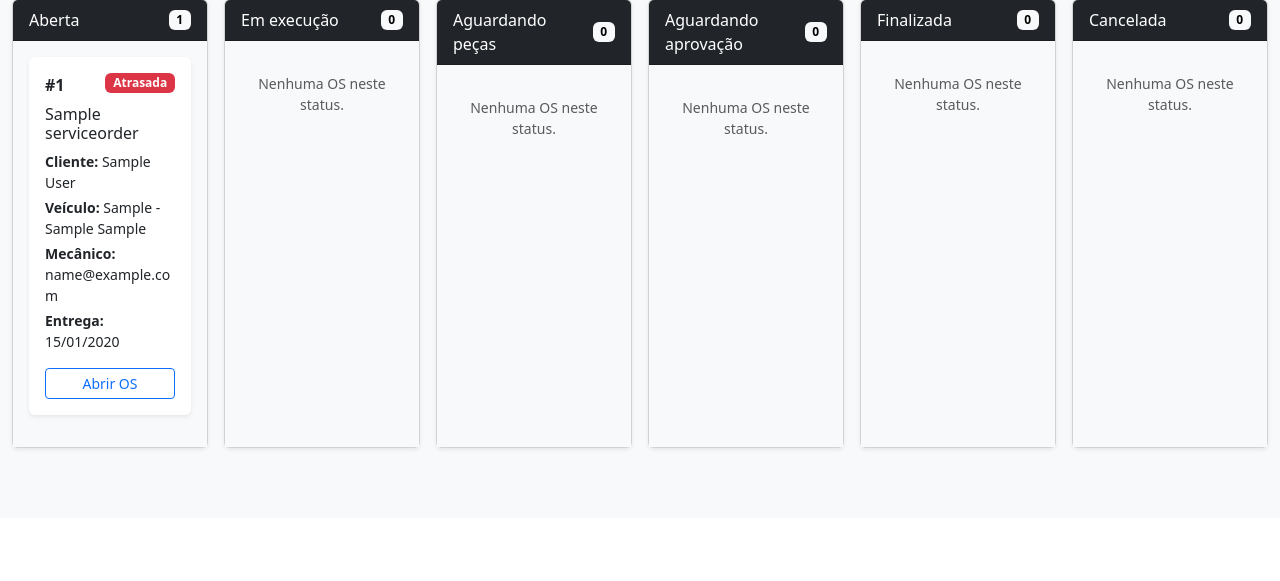
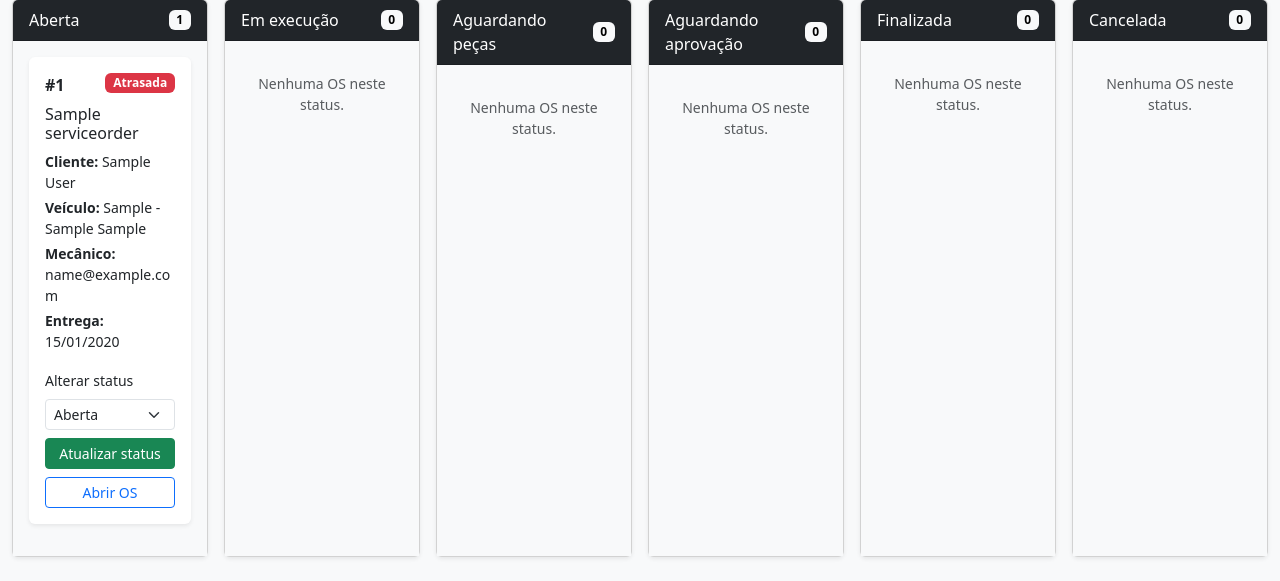
Before and after one commit to CesarBerbel/motormind_old, a Django app: page /servicos/quadro/ in a window 1280 px wide. Shown: the part 282-863 px from the top of the page. Before the commit the page ends 733 px from the top, so only its background shows below. Run offline with Django 5.2, Linux system fonts and the light colour scheme; a user stored in the database is signed in; tables that the repository leaves empty hold one stand-in row (values such as "Sample post").

Commit message:
feat(service_orders): add quick status update from operational board

```diff
--- a/service_orders/urls.py
+++ b/service_orders/urls.py
@@ -37,6 +37,11 @@ urlpatterns = [
         name="service_order_technical_update",
     ),
     path(
+        "ordens/<int:pk>/status-rapido/",
+        views.service_order_quick_status_update_view,
+        name="service_order_quick_status_update",
+    ),
+    path(
         "ordens/<int:pk>/cancelar/",
         views.service_order_cancel_view,
         name="service_order_cancel",
--- a/service_orders/views.py
+++ b/service_orders/views.py
@@ -68,11 +68,6 @@ def get_mechanic_queryset():
 def get_overdue_service_order_filter():
     """
     Return filter for overdue service orders.
-
-    A service order is overdue when:
-    - expected delivery date is before today
-    - status is not finished
-    - status is not canceled
     """
     today = timezone.localdate()
 
@@ -190,8 +185,76 @@ def service_order_board_view(request):
             "mechanics": get_mechanic_queryset(),
             "overdue": overdue,
             "today": timezone.localdate(),
+            "status_choices": ServiceOrder.Status.choices,
         },
     )
+
+
+@login_required
+@groups_required(["Administrador", "Atendente", "Mecânico"])
+def service_order_quick_status_update_view(request, pk):
+    """
+    Quickly update service order status from operational board.
+    """
+    service_order = get_object_or_404(
+        ServiceOrder,
+        pk=pk,
+    )
+
+    canceled_redirect = redirect_if_canceled(request, service_order)
+
+    if canceled_redirect:
+        return canceled_redirect
+
+    if request.method != "POST":
+        messages.error(
+            request,
+            "Método inválido para alterar status.",
+        )
+
+        return redirect("service_orders:service_order_board")
+
+    new_status = request.POST.get("status")
+    valid_statuses = [
+        status_value for status_value, _label in ServiceOrder.Status.choices
+    ]
+
+    if new_status not in valid_statuses:
+        messages.error(
+            request,
+            "Status informado é inválido.",
+        )
+
+        return redirect("service_orders:service_order_board")
+
+    old_instance = ServiceOrder.objects.get(pk=service_order.pk)
+
+    service_order.status = new_status
+
+    if service_order.status == ServiceOrder.Status.FINISHED:
+        service_order.finished_at = timezone.now()
+    else:
+        service_order.finished_at = None
+
+    service_order.save()
+
+    create_service_order_history(
+        service_order=service_order,
+        changed_by=request.user,
+        old_instance=old_instance,
+    )
+
+    messages.success(
+        request,
+        "Status da ordem de serviço atualizado com sucesso.",
+    )
+
+    next_url = request.POST.get("next") or "service_orders:service_order_board"
+
+    if next_url == "service_orders:service_order_board":
+        return redirect("service_orders:service_order_board")
+
+    return redirect(next_url)
 
 
 @login_required
--- a/templates/service_orders/service_order_board.html
+++ b/templates/service_orders/service_order_board.html
@@ -145,6 +145,30 @@
                                     {{ service_order.expected_delivery_date|date:"d/m/Y"|default:"Não informada" }}
                                 </p>
 
+                                {% if service_order.status != "canceled" %}
+                                    <form method="post" action="{% url 'service_orders:service_order_quick_status_update' service_order.pk %}" class="mb-2">
+                                        {% csrf_token %}
+
+                                        <input type="hidden" name="next" value="{{ request.get_full_path }}">
+
+                                        <label class="form-label small">
+                                            Alterar status
+                                        </label>
+
+                                        <select name="status" class="form-select form-select-sm mb-2">
+                                            {% for status_value, status_label in status_choices %}
+                                                <option value="{{ status_value }}" {% if service_order.status == status_value %}selected{% endif %}>
+                                                    {{ status_label }}
+                                                </option>
+                                            {% endfor %}
+                                        </select>
+
+                                        <button type="submit" class="btn btn-sm btn-success w-100">
+                                            Atualizar status
+                                        </button>
+                                    </form>
+                                {% endif %}
+
                                 <a href="{% url 'service_orders:service_order_detail' service_order.pk %}" class="btn btn-sm btn-outline-primary w-100">
                                     Abrir OS
                                 </a>
```
Also changed, not shown: service_orders/tests/test_board.py (+121 -1 lines).
